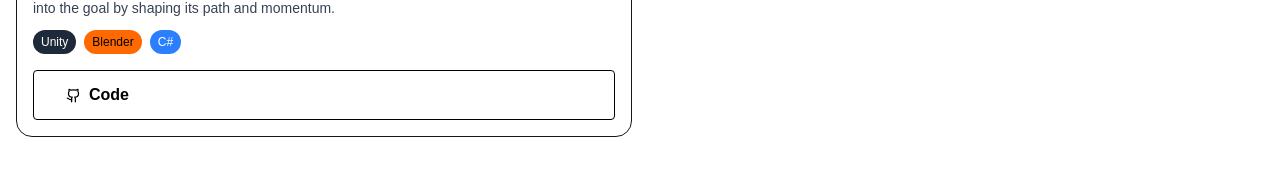
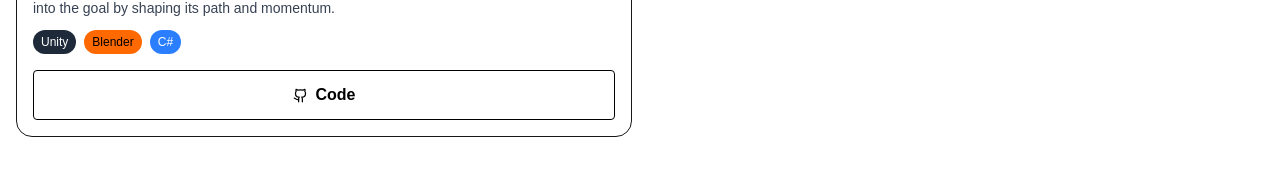
Before and after one commit to ThiccTapeman/alexanderhellsten.se, a Next.js app: page /projects in a window 1280 px wide. Shown: the part 1409-1579 px from the top of the page. Built offline with nearby package versions, Linux system fonts and the light colour scheme.

Commit message:
fix: adjust button width styling for project links in ProjectList

```diff
--- a/src/app/projects/partials/projectList.js
+++ b/src/app/projects/partials/projectList.js
@@ -209,7 +209,7 @@ export default function ProjectList() {
                         target="_blank"
                         rel="noreferrer"
                         secondary
-                        w={p.projectHomepage ? "" : "w-full"}
+                        w={p.projectHomepage ? "" : "w-full justify-center"}
                         additionalClasses="py-0 px-1">
                         <Github size={15}></Github>
                         Code
```
